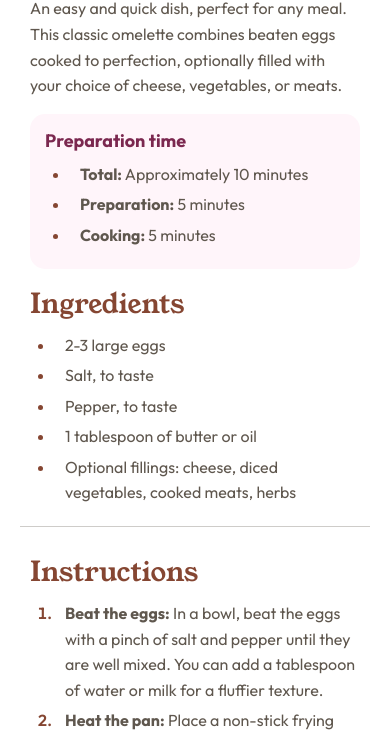
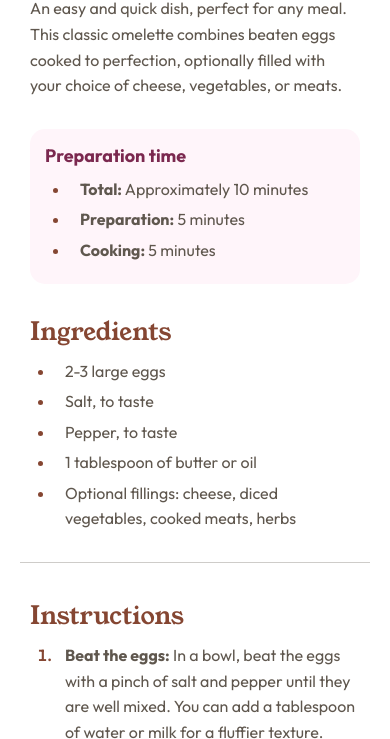
Before and after one commit to Surjo981/Frontend-Mentor---Recipe-page-solution, a plain HTML site: page index.html in a window 390 px wide. Shown: the part 322-1061 px from the top of the page. Drawn offline with Linux system fonts and the light colour scheme.

Commit message:
improved solution

```diff
--- a/style.css
+++ b/style.css
@@ -29,6 +29,7 @@
 }
 
 body {
+  min-height: 100vh;
   display: flex;
   flex-direction: column;
   align-items: center;
@@ -47,12 +48,12 @@ body {
   justify-content: center;
   margin: clamp(30px, 5vw, 70px) 0px;
   padding: clamp(20px, 4vw, 40px);
-  border-radius: 15px;
+  border-radius: 20px;
 }
 
 .main img {
   width: 100%;
-  border-radius: 10px;
+  border-radius: 15px;
 }
 
 h1 {
@@ -65,7 +66,7 @@ h1 {
 
 h2 {
   color: var(--brown-800);
-  font-size: clamp(12px, 7vw, 30px);
+  font-size: clamp(12px, 7vw, 25px);
   font-family: "Young Serif", serif;
   font-weight: 400;
   margin: clamp(10px, 1.5vw, 15px) 0px;
@@ -77,17 +78,22 @@ td {
   line-height: 1.6;
   font-weight: 400;
 }
+
+strong {
+  color: var(--stone-600);
+  font-weight: 700;
+}
 hr {
   border: solid;
   border-width: 1px 0 0 0;
   opacity: 30%;
-  margin: clamp(10px, 1.5vw, 15px) 20px;
+  margin: 20px;
 }
 .time {
   padding: clamp(15px, 2.5vw, 25px);
   background: var(--rose-50);
   border-radius: 15px;
-  margin: clamp(15px, 2vw, 20px) 0px;
+  margin: 30px 0px;
 }
 
 .time h3 {
@@ -131,6 +137,7 @@ tr:last-child td {
     margin: 0px;
     border-radius: 0;
     padding: 0;
+    margin-bottom: 15px;
   }
   .main h1 {
     margin-top: 25px;
```
